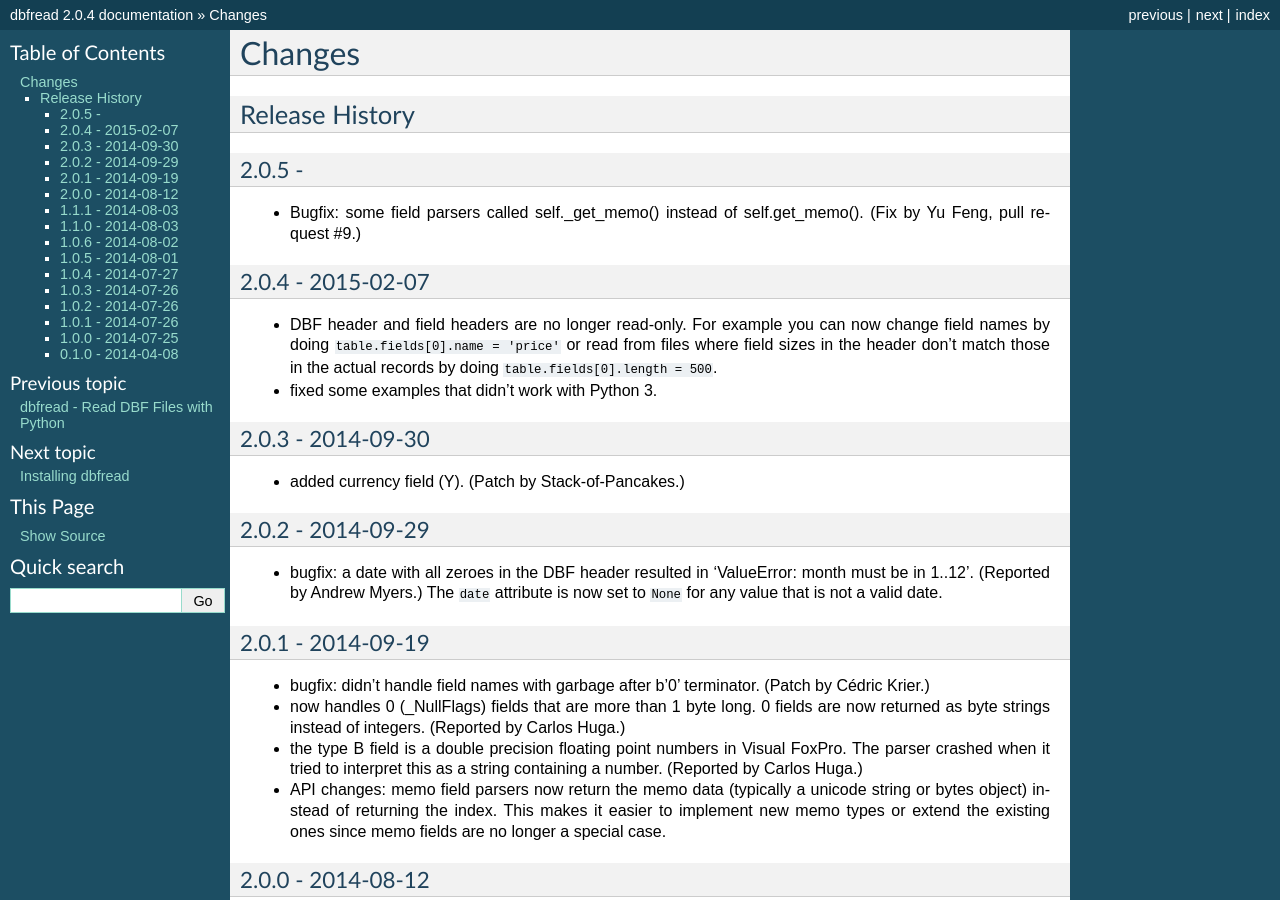
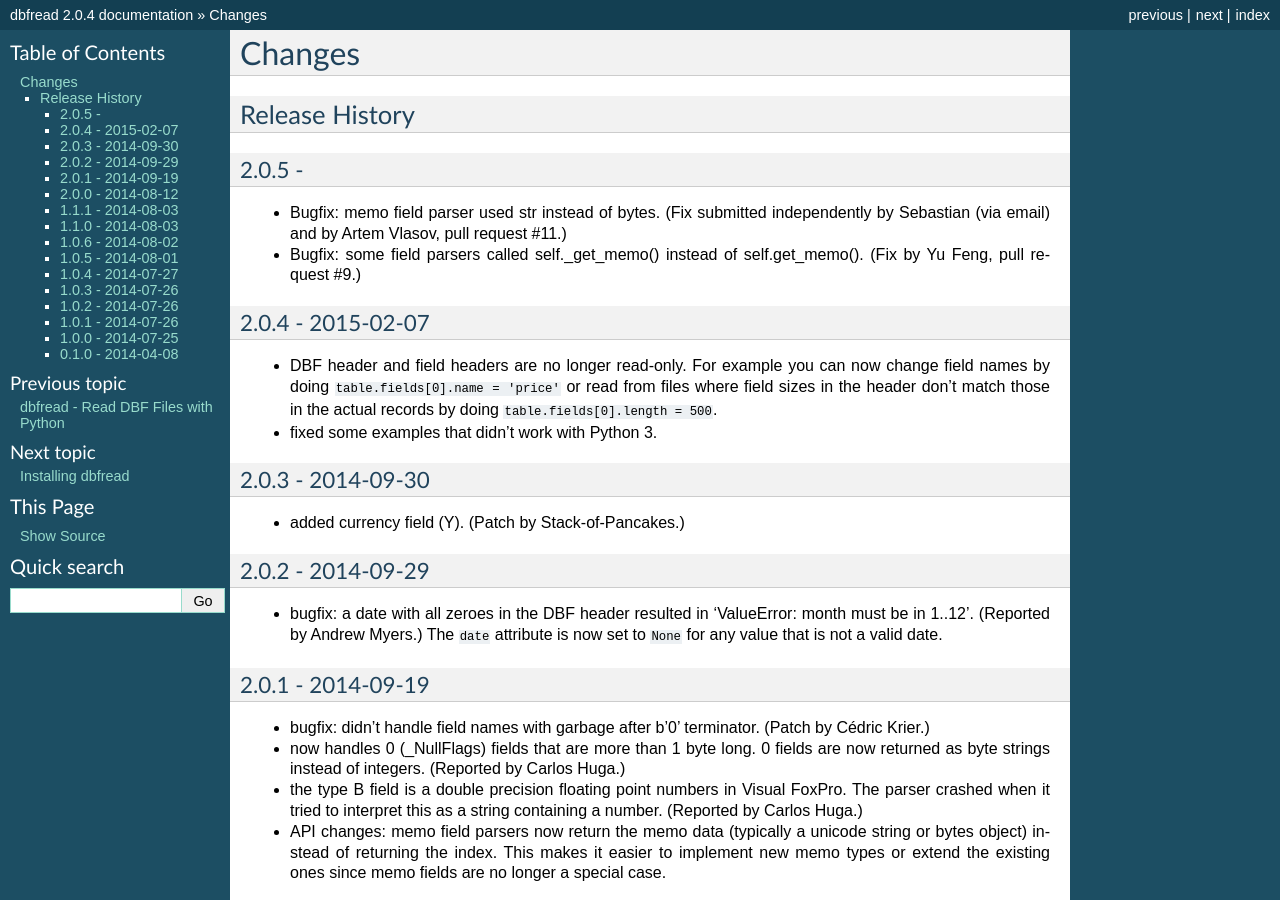
Before and after one commit to olemb/dbfread, a Sphinx documentation site: the page built from docs/changes.rst, in a window 1280 px wide and 900 px high. Built offline with Sphinx 7.4.7, drawn with Linux system fonts in a browser that asks for light colours.

Commit message:
Updated changelog.

```diff
--- a/docs/changes.rst
+++ b/docs/changes.rst
@@ -6,6 +6,10 @@
 
 2.0.5 -
 ^^^^^^^^^^^^^^^^^
+
+* Bugfix: memo field parser used str instead of bytes. (Fix submitted
+  independently by Sebastian (via email) and by Artem Vlasov, pull
+  request #11.)
 
 * Bugfix: some field parsers called self._get_memo() instead of
   self.get_memo(). (Fix by Yu Feng, pull request #9.)
```
